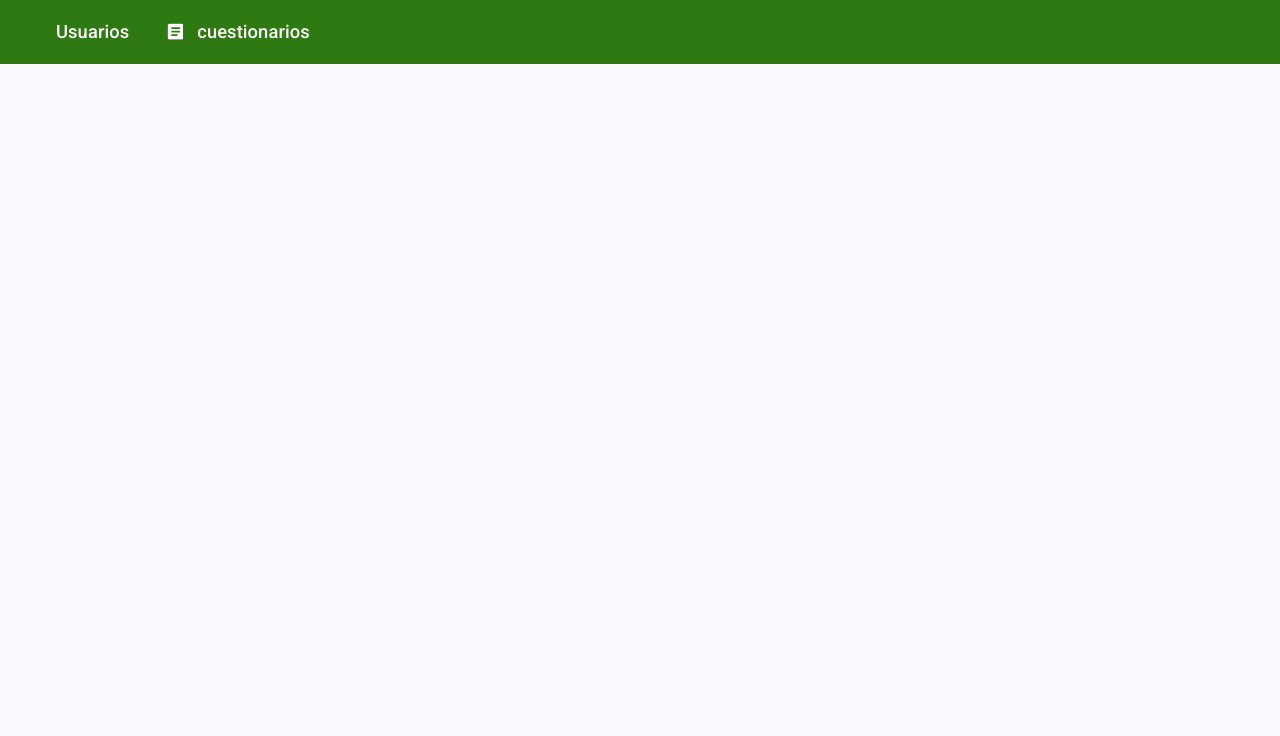
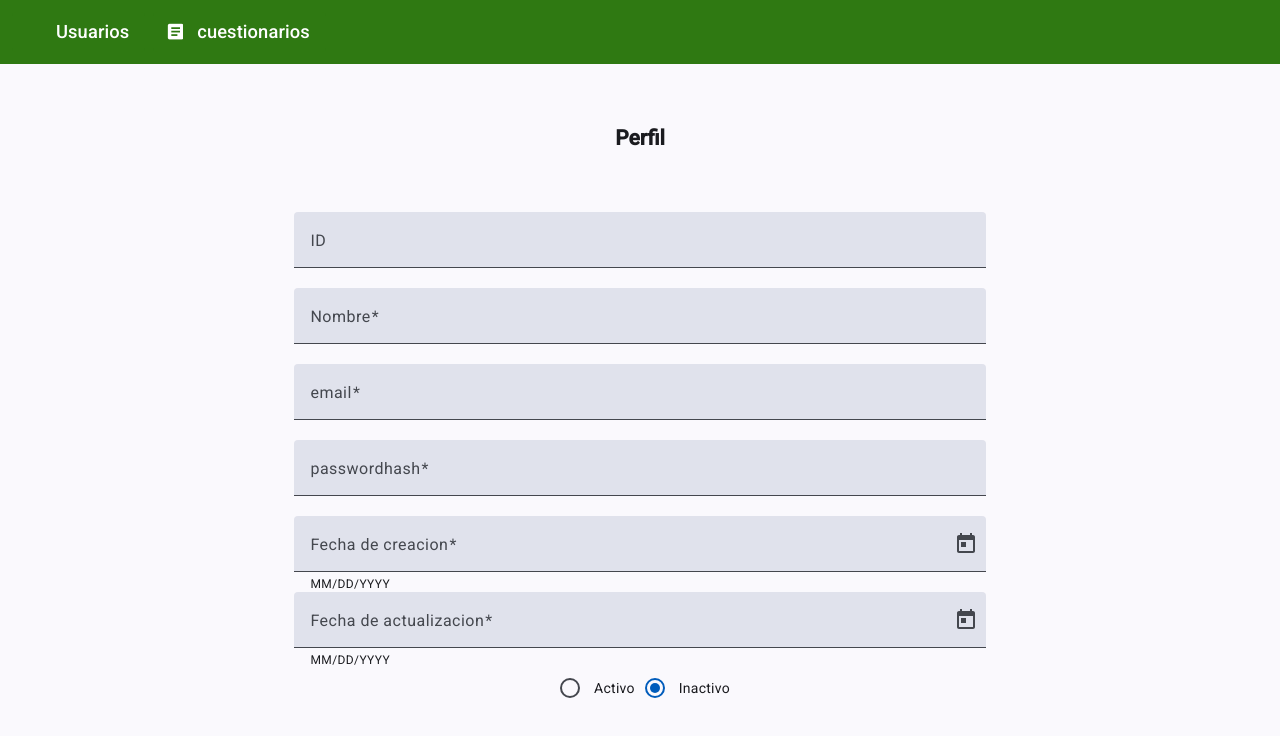
Before and after one commit to sebas10gf/AAW5878-G3-ANGULAR, an Angular app in the folder Neurokid/: page /Users/usuario/1 in a window 1280 px wide. Before the commit this address led to /. Shown: the top 736 px of the page. Built offline with nearby package versions, Linux system fonts and the light colour scheme; no server answers.

Commit message:
Perfil de usuario

```diff
--- a/Neurokid/src/app/app.routes.ts
+++ b/Neurokid/src/app/app.routes.ts
@@ -3,12 +3,14 @@ import { Usuarios } from './components/usuarios/usuarios';
 import { Usuariosinsert } from './components/usuarios/usuariosinsert/usuariosinsert';
 import { CuestionariosInsert } from './components/cuestionarios/cuestionarios-insert/cuestionarios-insert';
 import { Cuestionarios } from './components/cuestionarios/cuestionarios';
+import { Perfil } from './components/usuarios/perfil/perfil';
 
 export const routes: Routes = [
     {path:'Users', component:Usuarios,
         children:[
             {path:'news',component:Usuariosinsert},
-            {path:'edits/:id',component:Usuariosinsert}
+            {path:'edits/:id',component:Usuariosinsert},
+            {path:'usuario/:id',component:Perfil}
         ]
     },
 
--- /dev/null
+++ b/Neurokid/src/app/components/usuarios/perfil/perfil.css
@@ -0,0 +1,39 @@
+ mat-form-field {
+
+ width: 60%;
+
+ }
+
+
+
+ button[matButton="elevated"] {
+
+
+
+ background-color:rgb(47, 121, 18);
+
+ color: white;
+
+ border: none;
+
+ padding: 0.5rem 1.25rem;
+
+ font-size: 1.1rem;
+
+ border-radius: 0.375rem; cursor: pointer;
+
+ transition: background-color 0.3s ease;
+
+ width: 60%;
+
+}
+
+
+
+
+
+button[matButton="elevated"]:hover {
+
+ background-color: #faf67c;
+
+}
--- /dev/null
+++ b/Neurokid/src/app/components/usuarios/perfil/perfil.html
@@ -0,0 +1,56 @@
+<div class="container">
+  <div style="text-align: center; margin: 5%"><h2>Perfil</h2></div>
+  <div style="text-align: center; margin: 5%">
+     <form [formGroup]="form" (submit)="init()">
+      <mat-form-field>
+        <mat-label>ID</mat-label>
+        <input matInput formControlName="codigo"/>
+      </mat-form-field>
+      <br />
+
+      <mat-form-field>
+        <mat-label>Nombre</mat-label>
+        <input matInput formControlName="nombre" />
+      </mat-form-field>
+      <br />
+
+      <mat-form-field>
+        <mat-label>email</mat-label>
+        <input matInput formControlName="email" />
+      </mat-form-field>
+      <br />
+
+      <mat-form-field>
+        <mat-label>passwordhash</mat-label>
+       <input matInput formControlName="passwordhash" />
+      </mat-form-field>
+      <br />
+
+      <mat-form-field>
+        <mat-label>Fecha de creacion</mat-label>
+        <input matInput [matDatepicker]="creado" formControlName="creado" />
+        <mat-hint>MM/DD/YYYY</mat-hint>
+        <mat-datepicker-toggle matIconSuffix [for]="creado"></mat-datepicker-toggle>
+        <mat-datepicker #creado></mat-datepicker>
+      </mat-form-field>
+      <br />
+
+       <mat-form-field>
+        <mat-label>Fecha de actualizacion</mat-label>
+        <input matInput [matDatepicker]="actualizado" formControlName="actualizado" />
+        <mat-hint>MM/DD/YYYY</mat-hint>
+        <mat-datepicker-toggle matIconSuffix [for]="actualizado"></mat-datepicker-toggle>
+        <mat-datepicker #actualizado></mat-datepicker>
+      </mat-form-field>
+      <br />
+
+      <div>
+        <mat-radio-group aria-label="Select an option" formControlName="estado" >
+          <mat-radio-button [value]="true">Activo</mat-radio-button>
+          <mat-radio-button [value]="false">Inactivo</mat-radio-button>
+        </mat-radio-group>
+      </div>
+      <br />
+    </form>
+  </div>
+</div>
--- /dev/null
+++ b/Neurokid/src/app/components/usuarios/perfil/perfil.ts
@@ -0,0 +1,72 @@
+import { Component, OnInit } from '@angular/core';
+import { FormBuilder, FormControl, FormGroup, ReactiveFormsModule, Validators } from '@angular/forms';
+import { MatButtonModule } from '@angular/material/button';
+import { provideNativeDateAdapter } from '@angular/material/core';
+import { MatDatepickerModule } from '@angular/material/datepicker';
+import { MatFormFieldModule } from '@angular/material/form-field';
+import { MatInputModule } from '@angular/material/input';
+import { MatRadioModule } from '@angular/material/radio';
+import { MatSelectModule } from '@angular/material/select';
+import { User } from '../../../models/User';
+import { Userservice } from '../../../services/userservice';
+import { ActivatedRoute, Params, Router } from '@angular/router';
+
+@Component({
+  selector: 'app-perfil',
+  imports: [ReactiveFormsModule,
+    MatFormFieldModule,
+    MatInputModule,
+    MatSelectModule,
+    MatRadioModule,
+    MatDatepickerModule,
+    MatButtonModule,],
+  templateUrl: './perfil.html',
+     providers: [provideNativeDateAdapter()],
+  styleUrl: './perfil.css',
+})
+export class Perfil implements OnInit{
+form: FormGroup = new FormGroup({});
+  u: User = new User();
+
+    id: number = 0;
+
+
+  constructor(
+    private sS: Userservice,
+    private router: Router,
+    private formBuilder: FormBuilder,
+    private route: ActivatedRoute
+  ) {}
+
+  ngOnInit(): void {
+    this.route.params.subscribe((data: Params) => {
+      this.id = data['id'];
+      this.init();
+    });
+
+    this.form = this.formBuilder.group({
+      codigo: [''],
+      nombre: ['', Validators.required],
+      email: ['', Validators.required],
+      passwordhash: ['', Validators.required],
+      creado: ['', Validators.required],
+      actualizado: ['', Validators.required],
+      estado: [false, Validators.required],
+    });
+  }
+
+  init() {
+      this.sS.listId(this.id).subscribe((data) => {
+        this.form = new FormGroup({
+          codigo: new FormControl(data.userId),
+          nombre: new FormControl(data.username),
+          email: new FormControl(data.email),
+          passwordhash: new FormControl(data.passwordHash),
+          creado: new FormControl(data.createdAt),
+          actualizado: new FormControl(data.updatedAt),
+          estado: new FormControl(data.enabled),
+        });
+      this.form.disable();
+      });
+    }
+}
--- a/Neurokid/src/app/components/usuarios/usuarioslistar/usuarioslistar.html
+++ b/Neurokid/src/app/components/usuarios/usuarioslistar/usuarioslistar.html
@@ -23,30 +23,21 @@
         <td mat-cell *matCellDef="let element">{{ element.email }}</td>
       </ng-container>
 
-      <!-- Symbol Column -->
       <ng-container matColumnDef="c4">
-        <th mat-header-cell *matHeaderCellDef>password</th>
-        <td mat-cell *matCellDef="let element">*****</td>
-      </ng-container>
-
-       <!-- Symbol Column -->
-      <ng-container matColumnDef="c5">
-        <th mat-header-cell *matHeaderCellDef>createdAt</th>
-        <td mat-cell *matCellDef="let element">{{ element.createdAt }}</td>
-      </ng-container>
-
-      <ng-container matColumnDef="c6">
         <th mat-header-cell *matHeaderCellDef>updatedAt</th>
         <td mat-cell *matCellDef="let element">{{ element.updatedAt }}</td>
       </ng-container>
 
-      <ng-container matColumnDef="c7">
+      <ng-container matColumnDef="c5">
         <th mat-header-cell *matHeaderCellDef>enabled</th>
-        <td mat-cell *matCellDef="let element">{{ element.enabled }}</td>
+        <td mat-cell *matCellDef="let element">
+          @if(element.enabled) {Activo}
+          @else {Inactivo}
+        </td>
       </ng-container>
 
       <!-- Symbol Column -->
-      <ng-container matColumnDef="c8">
+      <ng-container matColumnDef="c6">
         <th mat-header-cell *matHeaderCellDef>Actualizar</th>
         <td mat-cell *matCellDef="let element">
               <button
@@ -54,12 +45,12 @@
               [routerLink]="['edits',element.userId]"
               >
                 <mat-icon>edit</mat-icon>
-                Actualizar
+
               </button>
         </td>
       </ng-container>
        <!-- Symbol Column -->
-      <ng-container matColumnDef="c9">
+      <ng-container matColumnDef="c7">
         <th mat-header-cell *matHeaderCellDef>Eliminar</th>
         <td mat-cell *matCellDef="let element">
               <button
@@ -67,7 +58,20 @@
               (click)="eliminar(element.userId)"
               >
                 <mat-icon>delete</mat-icon>
-                Eliminar
+
+              </button>
+        </td>
+      </ng-container>
+
+      <ng-container matColumnDef="c8">
+        <th mat-header-cell *matHeaderCellDef>Perfil</th>
+        <td mat-cell *matCellDef="let element">
+              <button
+              matButton
+              [routerLink]="['usuario',element.userId]"
+              >
+                <mat-icon>person</mat-icon>
+
               </button>
         </td>
       </ng-container>
--- a/Neurokid/src/app/components/usuarios/usuarioslistar/usuarioslistar.ts
+++ b/Neurokid/src/app/components/usuarios/usuarioslistar/usuarioslistar.ts
@@ -14,7 +14,7 @@ import { Userservice } from '../../../services/userservice';
 })
 export class Usuarioslistar implements OnInit {
    dataSource: MatTableDataSource<User> = new MatTableDataSource();
-  displayedColumns: string[] = ['c1', 'c2', 'c3', 'c4', 'c5', 'c6','c7','c8','c9'];
+  displayedColumns: string[] = ['c1', 'c2', 'c3', 'c4', 'c5', 'c6','c7','c8'];
 
   constructor(private sS: Userservice) {}
 
```
